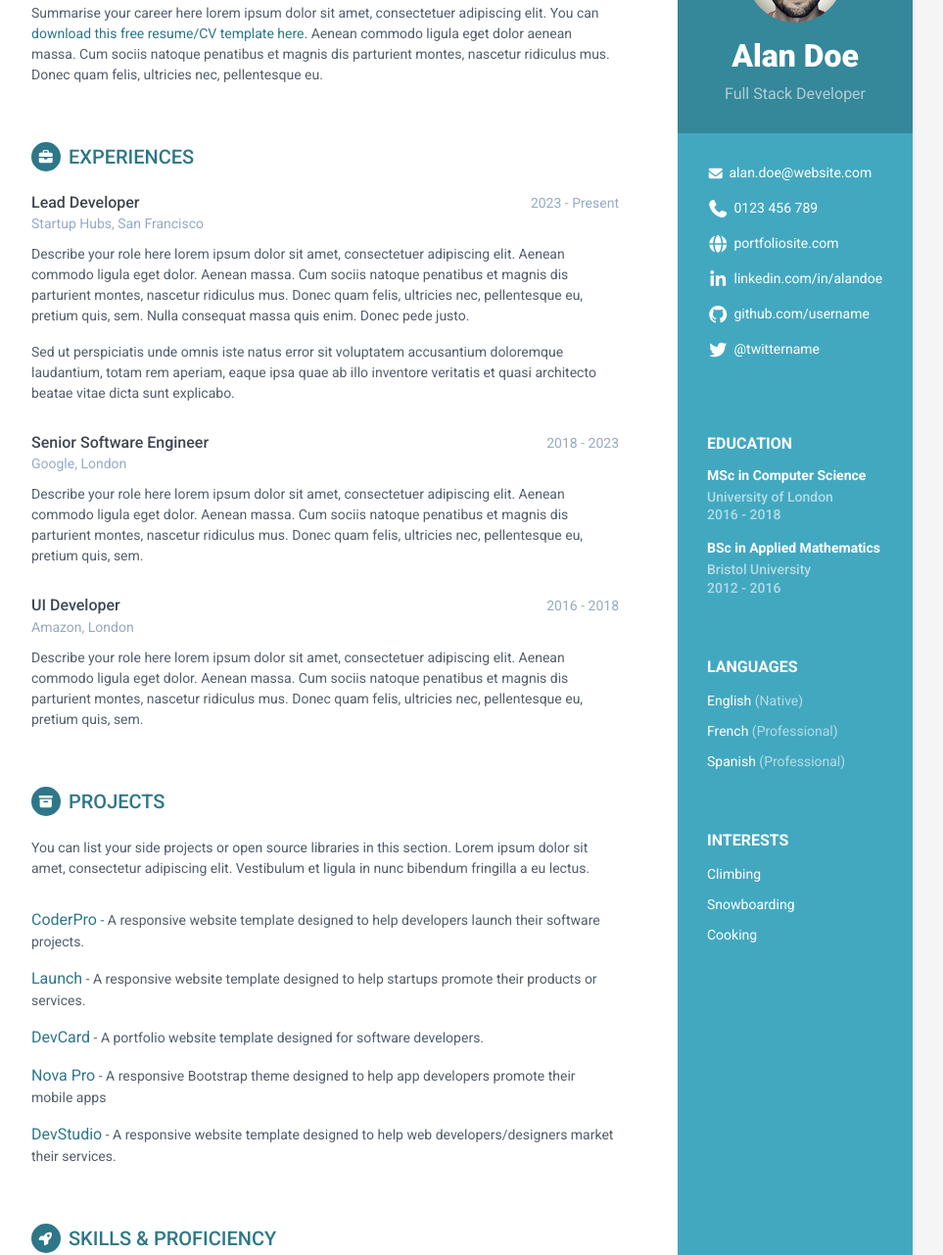
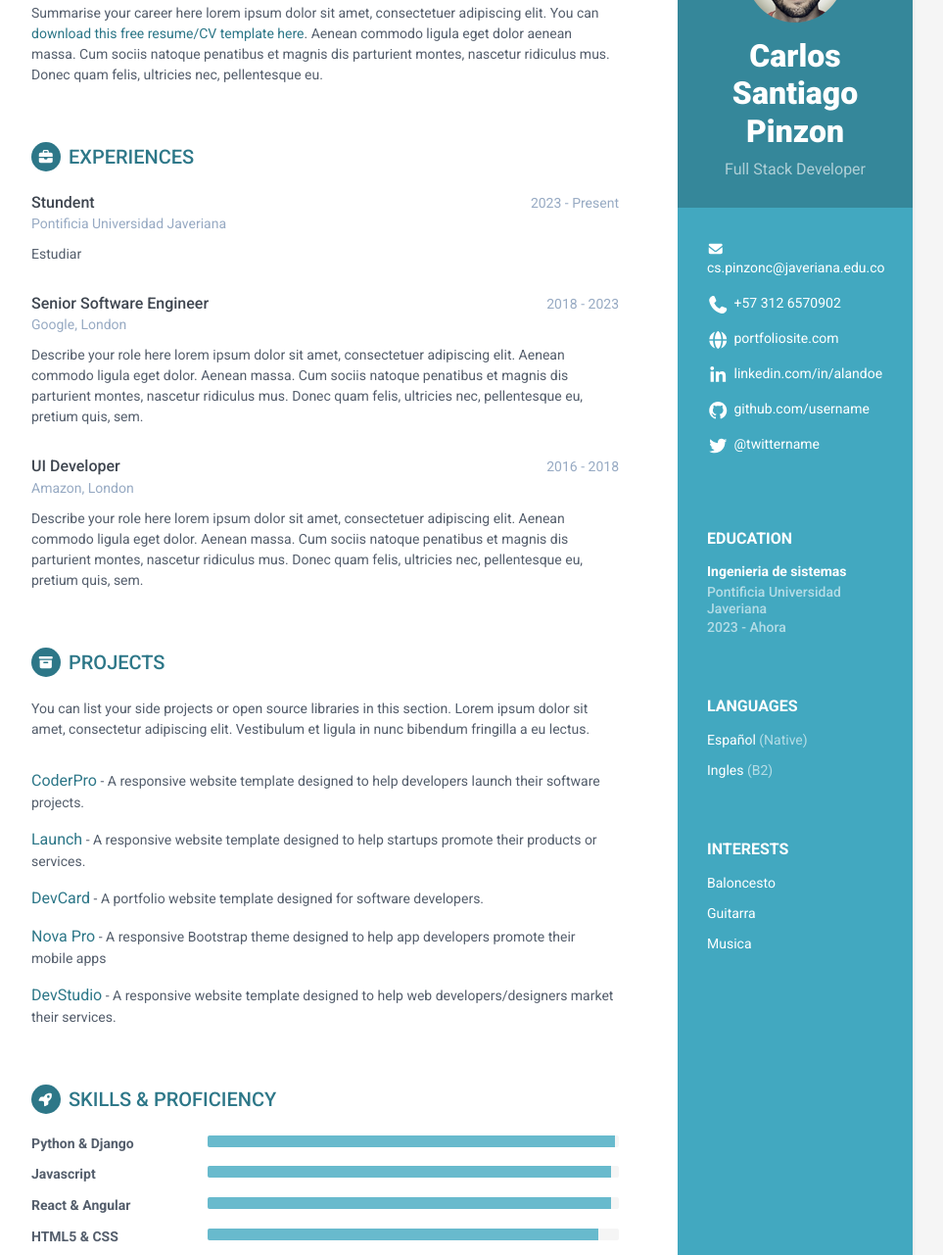
Before and after one commit to CarlitosPinzon/CV, a plain HTML site: page index.html in a window 1280 px wide. Shown: the part 155-1436 px from the top of the page at 98% size, without its empty margins (188-1151 px from the left). Drawn offline with Linux system fonts and the light colour scheme.

Commit message:
Se cambiaron los datos de informacion personal

```diff
--- a/index.html
+++ b/index.html
@@ -25,14 +25,14 @@
         <div class="sidebar-wrapper">
             <div class="profile-container">
                 <img class="profile" src="assets/images/profile.png" alt="" />
-                <h1 class="name">Alan Doe</h1>
+                <h1 class="name">Carlos Santiago Pinzon</h1>
                 <h3 class="tagline">Full Stack Developer</h3>
             </div><!--//profile-container-->
 
             <div class="contact-container container-block">
                 <ul class="list-unstyled contact-list">
-                    <li class="email"><i class="fa-solid fa-envelope"></i><a href="mailto: yourname@email.com">alan.doe@website.com</a></li>
-                    <li class="phone"><i class="fa-solid fa-phone"></i><a href="tel:0123 456 789">0123 456 789</a></li>
+                    <li class="email"><i class="fa-solid fa-envelope"></i><a href="mailto: cs.pinzonc@javeriana.edu.co">cs.pinzonc@javeriana.edu.co</a></li>
+                    <li class="phone"><i class="fa-solid fa-phone"></i><a href="tel:+57 312 6570902">+57 312 6570902</a></li>
                     <li class="website"><i class="fa-solid fa-globe"></i><a href="https://themes.3rdwavemedia.com/bootstrap-templates/resume/orbit-free-resume-cv-bootstrap-theme-for-developers/" target="_blank">portfoliosite.com</a></li>
                     <li class="linkedin"><i class="fa-brands fa-linkedin-in"></i><a href="#" target="_blank">linkedin.com/in/alandoe</a></li>
                     <li class="github"><i class="fa-brands fa-github"></i><a href="#" target="_blank">github.com/username</a></li>
@@ -42,32 +42,27 @@
             <div class="education-container container-block">
                 <h2 class="container-block-title">Education</h2>
                 <div class="item">
-                    <h4 class="degree">MSc in Computer Science</h4>
-                    <h5 class="meta">University of London</h5>
-	                    <div class="time">2016 - 2018</div>
-                </div><!--//item-->
-                <div class="item">
-                    <h4 class="degree">BSc in Applied Mathematics</h4>
-                    <h5 class="meta">Bristol University</h5>
-                    <div class="time">2012 - 2016</div>
+                    <h4 class="degree">Ingenieria de sistemas</h4>
+                    <h5 class="meta">Pontificia Universidad Javeriana</h5>
+	                    <div class="time">2023 - Ahora</div>
                 </div><!--//item-->
             </div><!--//education-container-->
 
             <div class="languages-container container-block">
                 <h2 class="container-block-title">Languages</h2>
                 <ul class="list-unstyled interests-list">
-                    <li>English <span class="lang-desc">(Native)</span></li>
-                    <li>French <span class="lang-desc">(Professional)</span></li>
-                    <li>Spanish <span class="lang-desc">(Professional)</span></li>
+                    <li>Español <span class="lang-desc">(Native)</span></li>
+                    <li>Ingles <span class="lang-desc">(B2)</span></li>
+
                 </ul>
             </div><!--//interests-->
 
             <div class="interests-container container-block">
                 <h2 class="container-block-title">Interests</h2>
                 <ul class="list-unstyled interests-list">
-                    <li>Climbing</li>
-                    <li>Snowboarding</li>
-                    <li>Cooking</li>
+                    <li>Baloncesto</li>
+                    <li>Guitarra</li>
+                    <li>Musica</li>
                 </ul>
             </div><!--//interests-->
 
@@ -88,14 +83,14 @@
                 <div class="item">
                     <div class="meta">
                         <div class="upper-row">
-                            <h3 class="job-title">Lead Developer</h3>
+                            <h3 class="job-title">Stundent</h3>
                             <div class="time">2023 - Present</div>
                         </div><!--//upper-row-->
-                        <div class="company">Startup Hubs, San Francisco</div>
+                        <div class="company">Pontificia Universidad Javeriana</div>
                     </div><!--//meta-->
                     <div class="details">
-                        <p>Describe your role here lorem ipsum dolor sit amet, consectetuer adipiscing elit. Aenean commodo ligula eget dolor. Aenean massa. Cum sociis natoque penatibus et magnis dis parturient montes, nascetur ridiculus mus. Donec quam felis, ultricies nec, pellentesque eu, pretium quis, sem. Nulla consequat massa quis enim. Donec pede justo.</p>
-                        <p>Sed ut perspiciatis unde omnis iste natus error sit voluptatem accusantium doloremque laudantium, totam rem aperiam, eaque ipsa quae ab illo inventore veritatis et quasi architecto beatae vitae dicta sunt explicabo. </p>
+                        <p>Estudiar</p>
+
                     </div><!--//details-->
                 </div><!--//item-->
 
```
